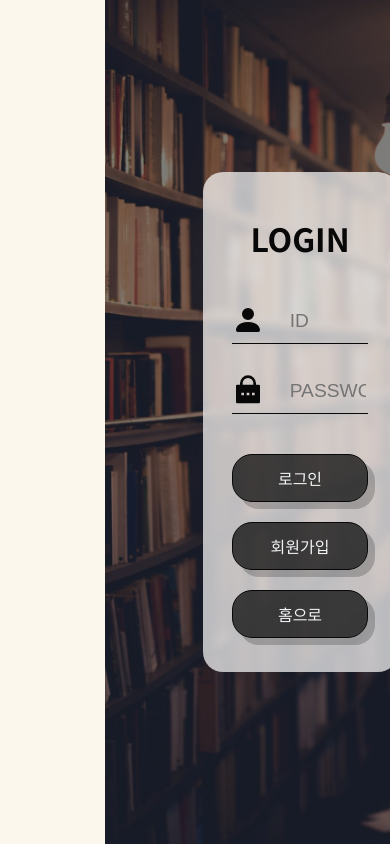
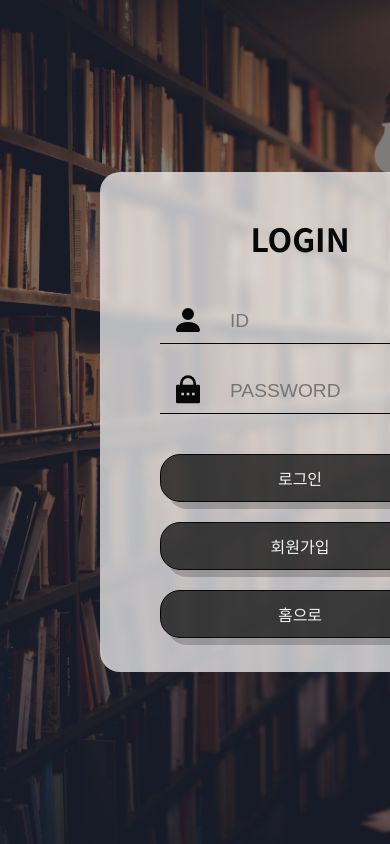
Before and after one commit to Globalkmaria/bookmemo, a React (Create React App) app: page /login in a window 390 px wide. Shown: the top 844 px of the page. Built offline with nearby package versions, Linux system fonts and the light colour scheme.

Commit message:
[update] loginpage, siginpage - responsive layout

```diff
--- a/src/components/Login/Login.js
+++ b/src/components/Login/Login.js
@@ -19,7 +19,7 @@ function Login() {
   };
   return (
     <div className="login">
-      <form action="submit" onSubmit={onSubmit}>
+      <form className="login-form" action="submit" onSubmit={onSubmit}>
         <fieldset>
           <legend>LOGIN</legend>
           <div className="id-box form-input">
--- a/src/components/Login/_Login.scss
+++ b/src/components/Login/_Login.scss
@@ -12,6 +12,7 @@
     padding: 50px 0 70px 0;
     display: flex;
     justify-content: center;
+    min-width: 400px;
     fieldset{
       width: 100%;
       display: flex;
--- a/src/components/Signup/_Signup.scss
+++ b/src/components/Signup/_Signup.scss
@@ -10,6 +10,7 @@
 
   form {
     width: 100%;
+    min-width: 400px;
     padding: 50px 0;
     @include flex-center;
 
--- a/src/pages/pages.scss
+++ b/src/pages/pages.scss
@@ -51,6 +51,7 @@
 }
 
 // login-page
+
 .login-page,
 .signup-page {
   width: 100vw;
@@ -59,7 +60,6 @@
   justify-content: center;
   align-items: center;
   z-index: 0;
-
   .picbox {
     position: absolute;
     background-image: url(../img/bookim.jpg);
@@ -68,6 +68,8 @@
     background-repeat: no-repeat;
     min-width: 100vw;
     min-height: 100vh;
+    width: 100%;
+    height: 100%;
 
     &::after {
       position: absolute;
@@ -91,3 +93,22 @@
     z-index: 2;
   }
 }
+@media all and (max-width: 1200px) {
+  .login-page,
+  .signup-page{
+    width: 1000px;
+}
+}
+
+@media all and (max-width: 950px) {
+  .login-page,
+  .signup-page{
+    width: 800px;
+}
+}
+@media all and (max-width: 650px) {
+  .login-page,
+  .signup-page{
+    width: 600px;
+}
+}
```
